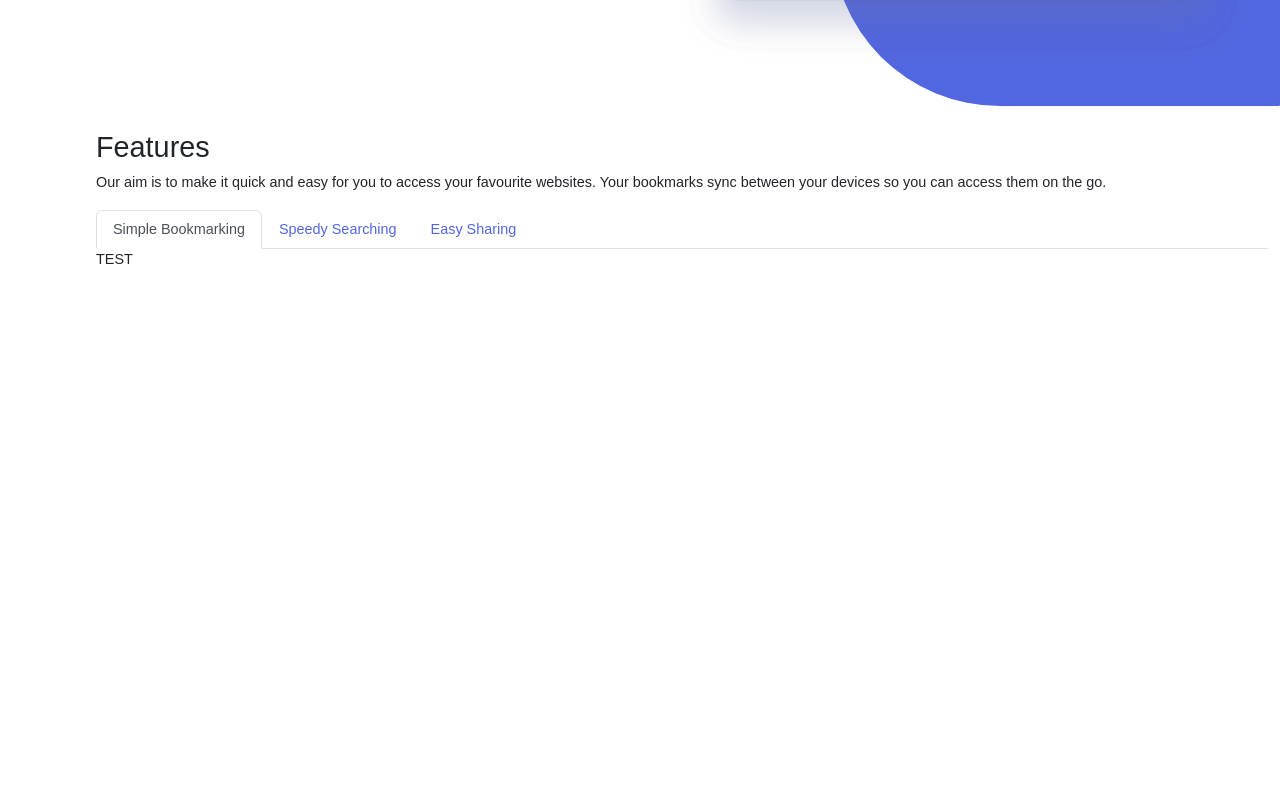
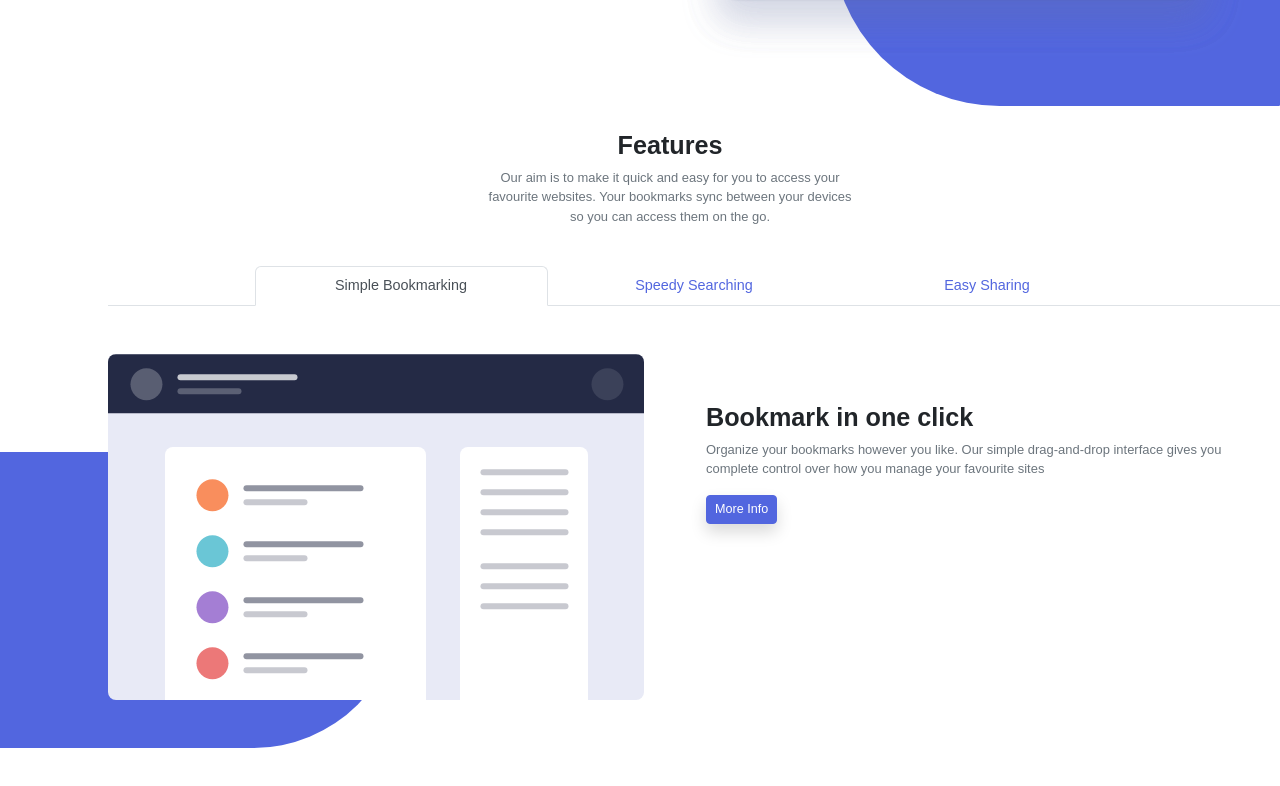
Before and after one commit to mariano-farace/ITA-React-Sprint2, a website: page index.html in a window 1280 px wide. Shown: the part 450-1236 px from the top of the page. Before the commit the page ends 800 px from the top, so only its background shows below. Drawn offline with nearby package versions, Linux system fonts and the light colour scheme.

Commit message:
Add content to features

```diff
--- a/index.html
+++ b/index.html
@@ -15,6 +15,7 @@
 
 <body class="ps-5">
   <!-- NAVBAR -->
+  <!-- //TODO borrar el colorcito gris de fondo de la navbar!! -->
   <nav class="navbar navbar-expand-md navbar-light bg-light pb-4 px-5 pt-3 fs-6">
     <div class="container-fluid">
       <a class="navbar-brand" href="#"> <img src="assets/Imagenes/logo-bookmark.svg" alt="logo-bookmark"
@@ -62,35 +63,70 @@
 
 
   <!-- FEATURES -->
-  <div class="container-fluid pt-4 ps-5">
+  <!-- !- El apartado "Features", con el texto descriptivo, debe ir dentro del Grid de Boostrap . Eso dice el enunciado. Por que??? que gano??? -->
+  <div class="row container-fluid pt-4 ps-5">
 
 
-    <h2>Features</h2>
-    <p>Our aim is to make it quick and easy for you to access your favourite websites. Your bookmarks sync between your
-      devices so you can access them on the go.</p>
+    <h3 class="col-12 fw-semibold text-center">Features</h3>
+    <p class="col-12 text-secondary fs-6 text-center">Our aim is to make it quick and easy for you to access your <br>
+      favourite websites. Your bookmarks sync between your devices <br> so you can access them on the go.</p>
 
 
 
-    <nav>
-      <div class="nav nav-tabs" id="nav-tab" role="tablist">
-        <button class="nav-link active" id="nav-simple-bookmarking-tab" data-bs-toggle="tab"
+    <nav class="col-12 m-4 ">
+      <div class="row nav nav-tabs justify-content-center" id="nav-tab" role="tablist">
+        <button class="col-12 col-md-3 nav-link active" id="nav-simple-bookmarking-tab" data-bs-toggle="tab"
           data-bs-target="#nav-simple-bookmarking" type="button" role="tab" aria-controls="nav-simple-bookmarking"
           aria-selected="true">Simple Bookmarking</button>
-        <button class="nav-link" id="nav-speedy-searching-tab" data-bs-toggle="tab"
+        <button class="col-12 col-md-3 nav-link" id="nav-speedy-searching-tab" data-bs-toggle="tab"
           data-bs-target="#nav-speedy-searching" type="button" role="tab" aria-controls="nav-speedy-searching"
           aria-selected="false">Speedy Searching</button>
-        <button class="nav-link" id="nav-easy-sharing-tab" data-bs-toggle="tab" data-bs-target="#nav-easy-sharing"
-          type="button" role="tab" aria-controls="nav-easy-sharing" aria-selected="false">Easy Sharing</button>
+        <button class="col-12 col-md-3 nav-link" id="nav-easy-sharing-tab" data-bs-toggle="tab"
+          data-bs-target="#nav-easy-sharing" type="button" role="tab" aria-controls="nav-easy-sharing"
+          aria-selected="false">Easy Sharing</button>
       </div>
     </nav>
-    <div class="tab-content" id="nav-tabContent">
+    <div class="tab-content m-4" id="nav-tabContent">
       <div class="tab-pane fade show active" id="nav-simple-bookmarking" role="tabpanel"
-        aria-labelledby="nav-simple-bookmarking-tab">TEST</div>
-      <div class="tab-pane fade" id="nav-speedy-searching" role="tabpanel" aria-labelledby="nav-speedy-searching-tab">
-        TEST2</div>
-      <div class="tab-pane fade" id="nav-easy-sharing" role="tabpanel" aria-labelledby="nav-easy-sharing-tab">TEST3
+        aria-labelledby="nav-simple-bookmarking-tab">
+        <div class="row row-cols-2">
+          <div class="col-12 col-md-6 position-relative ps-0">
+            <img src="assets/Imagenes/illustration-features-tab-1.svg" alt="illustration-features-tab-1"
+              class="img-fluid position-relative pb-5 pe-4" style="z-index: 1">
+            <!-- !Problema para preguntar! no se como controlar el tamaño de las imagens ni los dibujitos azules que estan atras. Deberian tener tamaños absolutos?? relativos???? -->
+            <div
+              class="bg-primary rounded-pill rounded-start w-100 h-75 position-absolute bottom-0 start-0 translate-middle-x "
+              style="z-index: 0;">
+            </div>
+          </div>
+          <div class="col-12 col-md-6 pt-5 ">
+            <h3 class="fw-semibold">Bookmark in one click</h3>
+            <p class="text-secondary fs-6">Organize your bookmarks however you like. Our simple drag-and-drop interface
+              gives you complete control over how you manage your favourite sites</p>
+            <button type="button" class="btn btn-sm btn-primary shadow me-2">More Info</button>
+          </div>
+
+
+
+        </div>
+
       </div>
     </div>
+    <div class="tab-pane fade" id="nav-speedy-searching" role="tabpanel" aria-labelledby="nav-speedy-searching-tab">
+      <div class="row row-cols-2">
+        <div class="col-12 col-md-6">Left1</div>
+        <div class="col-12 col-md-6">Right1</div>
+
+      </div>
+    </div>
+    <div class="tab-pane fade" id="nav-easy-sharing" role="tabpanel" aria-labelledby="nav-easy-sharing-tab">
+      <div class="row row-cols-2">
+        <div class="col-12 col-md-6">Left1</div>
+        <div class="col-12 col-md-6">Right1</div>
+
+      </div>
+    </div>
+  </div>
 
   </div>
 
```
